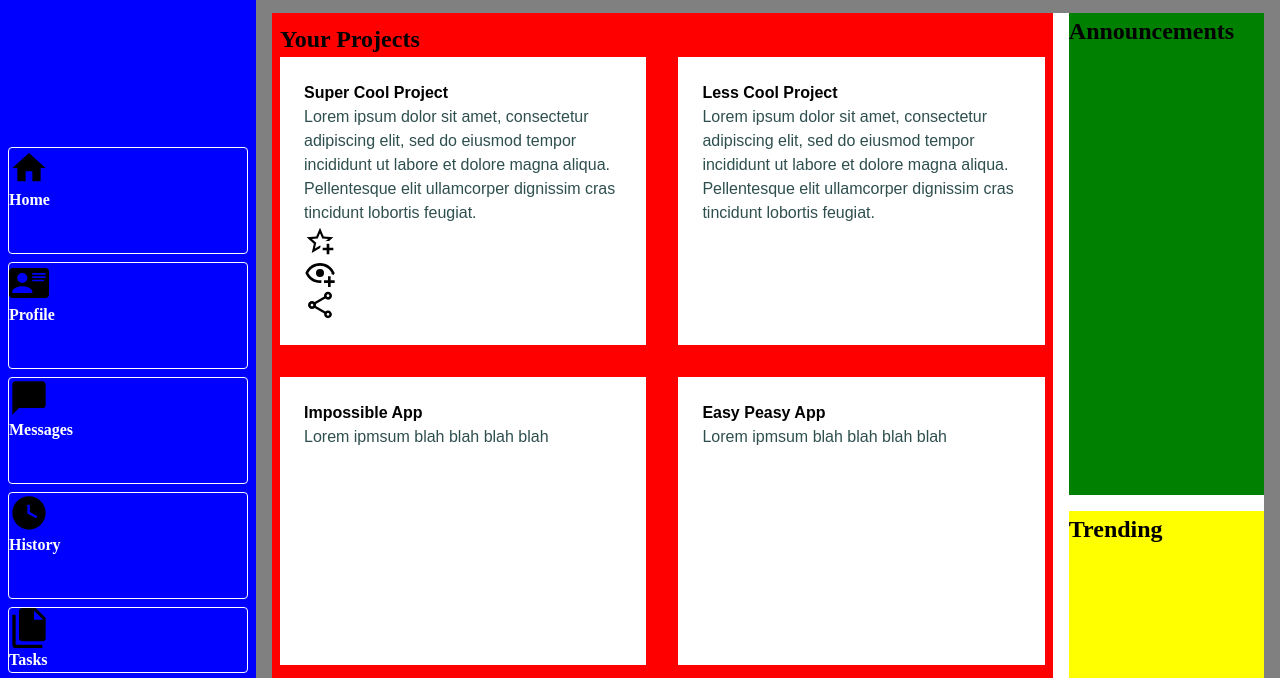
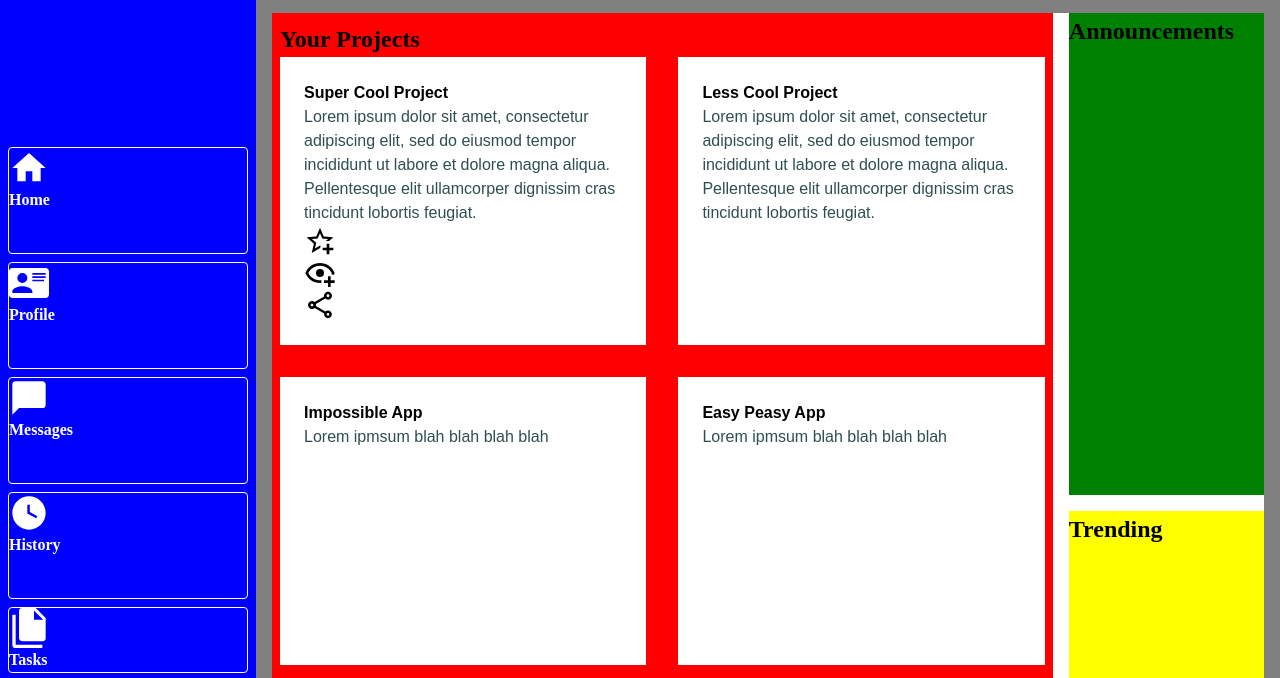
Before and after one commit to prxsto/odin-dashboard, a website built with Vite: page index.html in a window 1280 px wide. Shown: the part 87-765 px from the top of the page. Built offline with nearby package versions, Linux system fonts and the light colour scheme.

Commit message:
fix: add css filter to set svg icons fill to white

```diff
--- a/src/style.css
+++ b/src/style.css
@@ -74,8 +74,8 @@ h1 {
 .nav-icon {
   width: 40px;
   height: 40px;
-
-  fill: white;
+  filter: invert(99%) sepia(8%) saturate(0%) hue-rotate(11deg) brightness(115%)
+    contrast(101%);
 }
 
 .nav-link {
```
